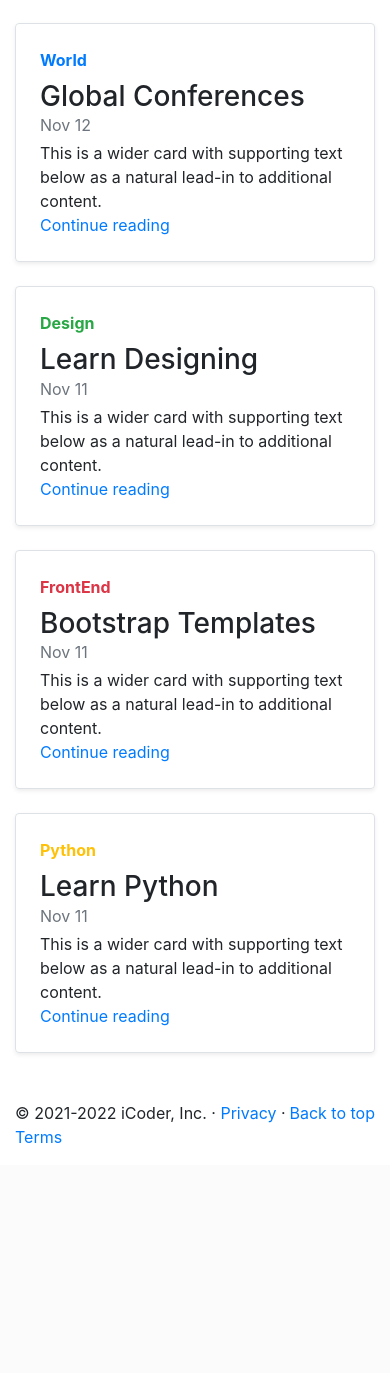
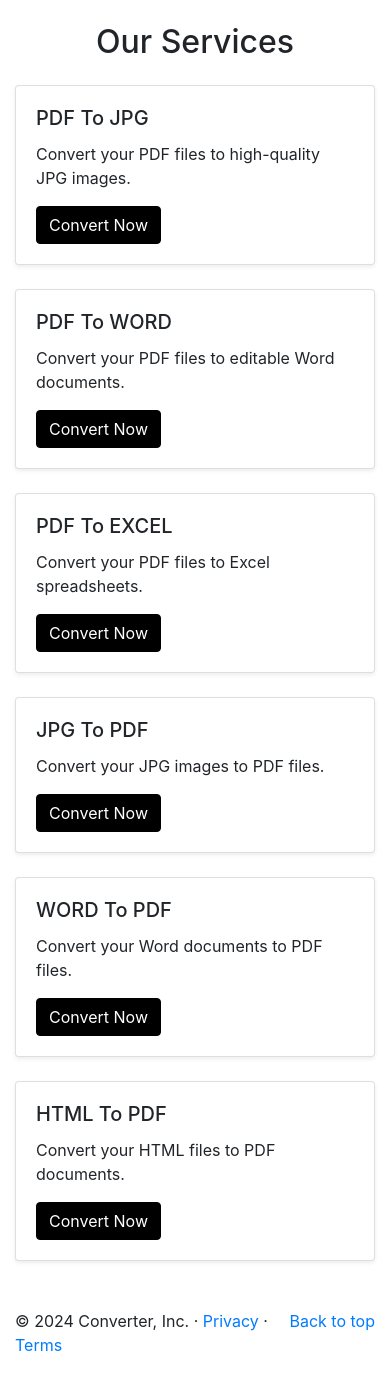
Before and after one commit to WahabAsifMemon/converter, a Flask app: page / in a window 390 px wide. Shown: the part 350-1723 px from the top of the page. Before the commit the page ends 1493 px from the top, so only its background shows below. Run offline with Flask 3, Linux system fonts and the light colour scheme.

Commit message:
first commit

```diff
--- a/templates/index.html
+++ b/templates/index.html
@@ -7,246 +7,150 @@
     <!-- Bootstrap CSS -->
     <link rel="stylesheet" href="https://cdn.jsdelivr.net/npm/bootstrap@4.4.1/dist/css/bootstrap.min.css" integrity="sha384-Vkoo8x4CGsO3+Hhxv8T/Q5PaXtkKtu6ug5TOeNV6gBiFeWPGFN9MuhOf23Q9Ifjh" crossorigin="anonymous">
     <title>iCoder, Blog!</title>
+  <style>
+    .btn-primary {
+    color: #fff;
+    background-color: #000000;
+    border-color: #000000;
+}
+
+    .bg-dark {
+    background-color: #000000 !important;
+}
+  </style>
 </head>
 <body>
     <!-- NAVBAR START -->
     <nav class="navbar navbar-expand-lg navbar-dark bg-dark">
-      <a class="navbar-brand" href="#">iCoder</a>
+        <a class="navbar-brand ml-auto" href="#">Converter</a>
         <button class="navbar-toggler" type="button" data-toggle="collapse" data-target="#navbarSupportedContent" aria-controls="navbarSupportedContent" aria-expanded="false" aria-label="Toggle navigation">
             <span class="navbar-toggler-icon"></span>
         </button>
         <div class="collapse navbar-collapse" id="navbarSupportedContent">
-        <ul class="navbar-nav mr-auto">
-          <li class="nav-item active">
-            <a class='nav-link' href='/'>Home <span class="sr-only">(current)</span></a>
+            <ul class="navbar-nav mx-auto">
+                <li class="nav-item ">
+                    <a class='nav-link' href='/'>Merge PDF </a>
                 </li>
                 <li class="nav-item">
-            <a class='nav-link' href='/about'>About</a>
+                    <a class='nav-link' href='/about'>Split PDF</a>
+                </li>
+                 <li class="nav-item">
+                    <a class='nav-link' href='/about'>Compress PDF</a>
                 </li>
                 <li class="nav-item dropdown">
                     <a class="nav-link dropdown-toggle" href="#" id="navbarDropdown" role="button" data-toggle="dropdown" aria-haspopup="true" aria-expanded="false">
-              Topic
+                        CONVERT TO PDF
                     </a>
                     <div class="dropdown-menu" aria-labelledby="navbarDropdown">
-              <a class="dropdown-item" href="#">Technology</a>
-              <a class="dropdown-item" href="#">Web Development</a>
-              <div class="dropdown-divider"></div>
-              <a class="dropdown-item" href="#">Support</a>
-              <a class="dropdown-item" href="#">Write for us</a>
+                        <a class="dropdown-item" href="#">JPG To PDF</a>
+                        <a class="dropdown-item" href="#">WORD To PDF</a>
+                       <a class="dropdown-item" href="#">POWERPOINT To PDF</a>
+                        <a class="dropdown-item" href="#">EXCEL To PDF</a>
+                        <a class="dropdown-item" href="#"> HTML To PDF</a>
                     </div>
+
+                </li>
+
+                 <li class="nav-item dropdown">
+                    <a class="nav-link dropdown-toggle" href="#" id="navbarDropdown1" role="button" data-toggle="dropdown" aria-haspopup="true" aria-expanded="false">
+                        CONVERT FROM PDF
+                    </a>
+                    <div class="dropdown-menu" aria-labelledby="navbarDropdown1">
+                        <a class="dropdown-item" href="/pdf">PDF To JPG</a>
+                        <a class="dropdown-item" href="#">PDF To WORD</a>
+                       <a class="dropdown-item" href="#">PDF To POWERPOINT</a>
+                        <a class="dropdown-item" href="#">PDF To EXCEL</a>
+                        <a class="dropdown-item" href="#"> PDF To PDF/A</a>
+                    </div>
+
                 </li>
                 <li class="nav-item">
                     <a class='nav-link' href='/contact'>Contact us</a>
                 </li>
-
             </ul>
-        <form class="form-inline my-2 my-lg-0">
-          <input class="form-control mr-sm-2" type="search" placeholder="Search" aria-label="Search">
-          <button class="btn btn-outline-danger my-2 my-sm-0" type="submit">Search</button>
-        </form>
-        <div class="mx-2">
-          <button class="btn btn-danger"  data-toggle="modal" data-target="#loginModal">Login</button>
-          <button class="btn btn-danger"  data-toggle="modal" data-target="#signupModal">SignUp</button>
-        </div>
         </div>
     </nav>
     <!-- NAVBAR END -->
 
-    <!-- Login Modal -->
-    <div class="modal fade" id="loginModal" tabindex="-1" role="dialog" aria-labelledby="loginModalLabel" aria-hidden="true">
-      <div class="modal-dialog" role="document">
-        <div class="modal-content">
-          <div class="modal-header">
-            <h5 class="modal-title" id="loginModalLabel">Login iCoder</h5>
-            <button type="button" class="close" data-dismiss="modal" aria-label="Close">
-            <span aria-hidden="true">&times;</span>
-            </button>
-          </div>
-          <div class="modal-body">
-            <form>
-              <div class="form-group">
-                <label for="exampleInputEmail1">Email address</label>
-                <input type="email" class="form-control" id="exampleInputEmail1" aria-describedby="emailHelp">
-                <small id="emailHelp" class="form-text text-muted">We'll never share your email with anyone else.</small>
-              </div>
-              <div class="form-group">
-                <label for="exampleInputPassword1">Password</label>
-                <input type="password" class="form-control" id="exampleInputPassword1">
-              </div>
-              <div class="form-group form-check">
-                <input type="checkbox" class="form-check-input" id="exampleCheck1">
-                <label class="form-check-label" for="exampleCheck1">Check me out</label>
-              </div>
-              <button type="submit" class="btn btn-primary">Submit</button>
-            </form>
-          </div>
-          <div class="modal-footer">
-            <button type="button" class="btn btn-secondary" data-dismiss="modal">Close</button>
+    <!-- CAROUSEL START -->
+    <div id="carouselExampleCaptions" class="carousel slide carousel-fade" data-ride="carousel">
+        <div class="carousel-inner">
+            <div class="carousel-item active">
+                <img src="assets/1.png" class="d-block w-100" alt="">
             </div>
         </div>
     </div>
-    </div>
-    <!-- End Login Model -->
-    <!-- Signup Modal -->
-    <div class="modal fade" id="signupModal" tabindex="-1" role="dialog" aria-labelledby="signupModalLabel" aria-hidden="true">
-      <div class="modal-dialog" role="document">
-        <div class="modal-content">
-          <div class="modal-header">
-            <h5 class="modal-title" id="signupModalLabel">Get an iCoder Account</h5>
-            <button type="button" class="close" data-dismiss="modal" aria-label="Close">
-            <span aria-hidden="true">&times;</span>
-            </button>
-          </div>
-          <div class="modal-body">
-            <form>
-              <div class="form-group">
-                <label for="exampleInputEmail1">Email address</label>
-                <input type="email" class="form-control" id="exampleInputEmail1" aria-describedby="emailHelp">
-                <small id="emailHelp" class="form-text text-muted">We'll never share your email with anyone else.</small>
-              </div>
-              <div class="form-group">
-                <label for="exampleInputPassword1">Password</label>
-                <input type="password" class="form-control" id="exampleInputPassword1">
-              </div>
-               <div class="form-group">
-                <label for="cexampleInputPassword1">Confirm Password</label>
-                <input type="password" class="form-control" id="cexampleInputPassword1">
-              </div>
+    <!-- CAROUSEL END -->
 
-
-              <button type="submit" class="btn btn-primary">Submit</button>
-
-            </form>
-          </div>
-          <div class="modal-footer">
-            <button type="button" class="btn btn-secondary" data-dismiss="modal">Close</button>
-                         <button type="submit" class="btn btn-primary">Signup</button>
-
+    <!-- SERVICES START -->
+    <div class="container my-4">
+        <h2 class="text-center mb-4">Our Services</h2>
+        <div class="row">
+            <div class="col-md-4">
+                <div class="card mb-4 shadow-sm">
+                    <div class="card-body">
+                        <h5 class="card-title">PDF To JPG</h5>
+                        <p class="card-text">Convert your PDF files to high-quality JPG images.</p>
+                        <a href="/pdf" class="btn btn-primary">Convert Now</a>
                     </div>
                 </div>
             </div>
-    </div>
-    <!-- End Login Model -->
-    <!-- CAROSAL START -->
-    <div id="carouselExampleCaptions" class="carousel slide carousel-fade " data-ride="carousel">
-      <ol class="carousel-indicators">
-        <li data-target="#carouselExampleCaptions" data-slide-to="0" class="active"></li>
-        <li data-target="#carouselExampleCaptions" data-slide-to="1"></li>
-        <li data-target="#carouselExampleCaptions" data-slide-to="2"></li>
-      </ol>
-      <div class="carousel-inner">
-        <div class="carousel-item active">
-          <img src="assets/1.jpg" class="d-block w-100" alt="">
-          <div class="carousel-caption d-none d-md-block">
-            <h2>Welcome to iCoder</h2>
-            <p>Technology News, Development and Trends</p>
-            <button type="button" class="btn btn-danger">Technology</button>
-            <button type="button" class="btn btn-primary">Web Development</button>
-            <button type="button" class="btn btn-success">Tech Fun</button>
-          </div>
-        </div>
-        <div class="carousel-item">
-          <img src="assets/2.jpg" class="d-block w-100" alt="sea.jpg">
-          <div class="carousel-caption d-none d-md-block">
-            <h2>The Best Coding Blog</h2>
-            <p>Technology News, Development and Trends</p>
-            <button type="button" class="btn btn-danger">Technology</button>
-            <button type="button" class="btn btn-primary">Web Development</button>
-            <button type="button" class="btn btn-success">Tech Fun</button>
-          </div>
-        </div>
-        <div class="carousel-item">
-          <img src="assets/3.jpg" class="d-block w-100" alt="sea.jpg">
-          <div class="carousel-caption d-none d-md-block">
-            <h2>Award winning Blog</h2>
-            <p>Technology News, Development and Trends</p>
-            <button type="button" class="btn btn-danger">Technology</button>
-            <button type="button" class="btn btn-primary">Web Development</button>
-            <button type="button" class="btn btn-success">Tech Fun</button>
+            <div class="col-md-4">
+                <div class="card mb-4 shadow-sm">
+                    <div class="card-body">
+                        <h5 class="card-title">PDF To WORD</h5>
+                        <p class="card-text">Convert your PDF files to editable Word documents.</p>
+                        <a href="#" class="btn btn-primary">Convert Now</a>
                     </div>
                 </div>
             </div>
-      <a class="carousel-control-prev" href="#carouselExampleCaptions" role="button" data-slide="prev">
-        <span class="carousel-control-prev-icon" aria-hidden="true"></span>
-        <span class="sr-only">Previous</span>
-      </a>
-      <a class="carousel-control-next" href="#carouselExampleCaptions" role="button" data-slide="next">
-        <span class="carousel-control-next-icon" aria-hidden="true"></span>
-        <span class="sr-only">Next</span>
-      </a>
-    </div>
-    <!-- CAROSAL END -->
-    <!-- CONTAINER START -->
-    <div class="container my-4">
-      <div class="row mb-2">
-        <div class="col-md-6">
-          <div class="row no-gutters border rounded overflow-hidden flex-md-row mb-4 shadow-sm h-md-250 position-relative">
-            <div class="col p-4 d-flex flex-column position-static">
-              <strong class="d-inline-block mb-2 text-primary">World</strong>
-              <h3 class="mb-0">Global Conferences</h3>
-              <div class="mb-1 text-muted">Nov 12</div>
-              <p class="card-text mb-auto">This is a wider card with supporting text below as a natural lead-in to additional content.</p>
-              <a href="#" class="stretched-link">Continue reading</a>
-            </div>
-            <div class="col-auto d-none d-lg-block">
-              <img src="https://source.unsplash.com/500x700/?code,laptop" class="bd-placeholder-img" width="200" height="250" alt="">
+            <div class="col-md-4">
+                <div class="card mb-4 shadow-sm">
+                    <div class="card-body">
+                        <h5 class="card-title">PDF To EXCEL</h5>
+                        <p class="card-text">Convert your PDF files to Excel spreadsheets.</p>
+                        <a href="#" class="btn btn-primary">Convert Now</a>
                     </div>
                 </div>
             </div>
-        <div class="col-md-6">
-          <div class="row no-gutters border rounded overflow-hidden flex-md-row mb-4 shadow-sm h-md-250 position-relative">
-            <div class="col p-4 d-flex flex-column position-static">
-              <strong class="d-inline-block mb-2 text-success">Design</strong>
-              <h3 class="mb-0">Learn Designing</h3>
-              <div class="mb-1 text-muted">Nov 11</div>
-              <p class="mb-auto">This is a wider card with supporting text below as a natural lead-in to additional content.</p>
-              <a href="#" class="stretched-link">Continue reading</a>
-            </div>
-            <div class="col-auto d-none d-lg-block">
-              <img src="https://source.unsplash.com/500x700/?tech,code,laptop" class="bd-placeholder-img" width="200" height="250" alt="">
-
+            <div class="col-md-4">
+                <div class="card mb-4 shadow-sm">
+                    <div class="card-body">
+                        <h5 class="card-title">JPG To PDF</h5>
+                        <p class="card-text">Convert your JPG images to PDF files.</p>
+                        <a href="#" class="btn btn-primary">Convert Now</a>
                     </div>
                 </div>
             </div>
-        <div class="col-md-6">
-          <div class="row no-gutters border rounded overflow-hidden flex-md-row mb-4 shadow-sm h-md-250 position-relative">
-            <div class="col p-4 d-flex flex-column position-static">
-              <strong class="d-inline-block mb-2 text-danger">FrontEnd</strong>
-              <h3 class="mb-0">Bootstrap Templates</h3>
-              <div class="mb-1 text-muted">Nov 11</div>
-              <p class="mb-auto">This is a wider card with supporting text below as a natural lead-in to additional content.</p>
-              <a href="#" class="stretched-link">Continue reading</a>
-            </div>
-            <div class="col-auto d-none d-lg-block">
-              <img src="https://source.unsplash.com/500x700/?tech,laptop" class="bd-placeholder-img" width="200" height="250" alt="">
-
+            <div class="col-md-4">
+                <div class="card mb-4 shadow-sm">
+                    <div class="card-body">
+                        <h5 class="card-title">WORD To PDF</h5>
+                        <p class="card-text">Convert your Word documents to PDF files.</p>
+                        <a href="#" class="btn btn-primary">Convert Now</a>
                     </div>
                 </div>
             </div>
-        <div class="col-md-6">
-          <div class="row no-gutters border rounded overflow-hidden flex-md-row mb-4 shadow-sm h-md-250 position-relative">
-            <div class="col p-4 d-flex flex-column position-static">
-              <strong class="d-inline-block mb-2 text-warning">Python</strong>
-              <h3 class="mb-0">Learn Python</h3>
-              <div class="mb-1 text-muted">Nov 11</div>
-              <p class="mb-auto">This is a wider card with supporting text below as a natural lead-in to additional content.</p>
-              <a href="#" class="stretched-link">Continue reading</a>
-            </div>
-            <div class="col-auto d-none d-lg-block">
-              <img src="https://source.unsplash.com/500x700/?tech,code" class="bd-placeholder-img" width="200" height="250" alt="">
-
+            <div class="col-md-4">
+                <div class="card mb-4 shadow-sm">
+                    <div class="card-body">
+                        <h5 class="card-title">HTML To PDF</h5>
+                        <p class="card-text">Convert your HTML files to PDF documents.</p>
+                        <a href="#" class="btn btn-primary">Convert Now</a>
                     </div>
                 </div>
             </div>
         </div>
     </div>
-    <!-- CONTAINAR END -->
+    <!-- SERVICES END -->
+
     <!-- FOOTER START -->
     <footer class="container">
         <p class="float-right"><a href="#">Back to top</a></p>
-      <p>© 2021-2022 iCoder, Inc. · <a href="#">Privacy</a> · <a href="#">Terms</a></p>
+        <p>© 2024 Converter, Inc. · <a href="#">Privacy</a> · <a href="#">Terms</a></p>
     </footer>
     <!-- FOOTER END -->
+
     <!-- Optional JavaScript -->
     <!-- jQuery first, then Popper.js, then Bootstrap JS -->
     <script src="https://code.jquery.com/jquery-3.4.1.slim.min.js" integrity="sha384-J6qa4849blE2+poT4WnyKhv5vZF5SrPo0iEjwBvKU7imGFAV0wwj1yYfoRSJoZ+n" crossorigin="anonymous"></script>
```
Also changed, not shown: 1 other file. Lines whose indentation alone changed are shown as unchanged.
